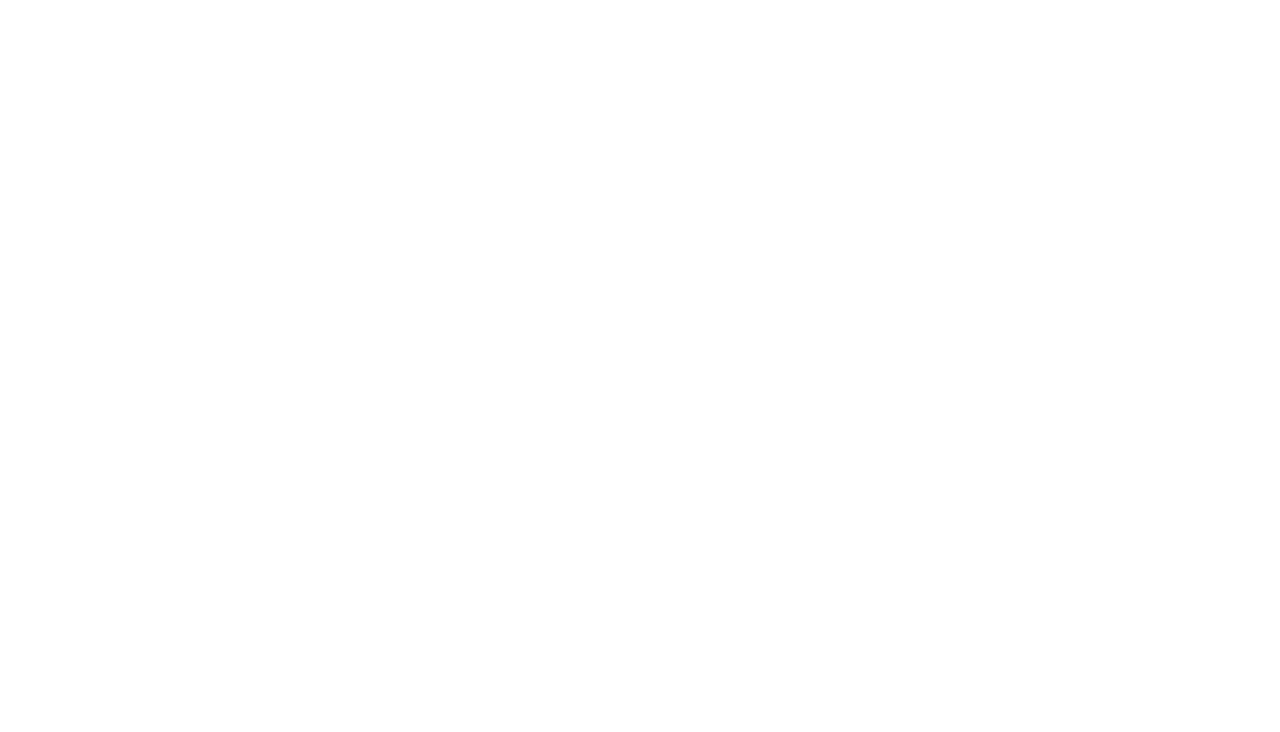
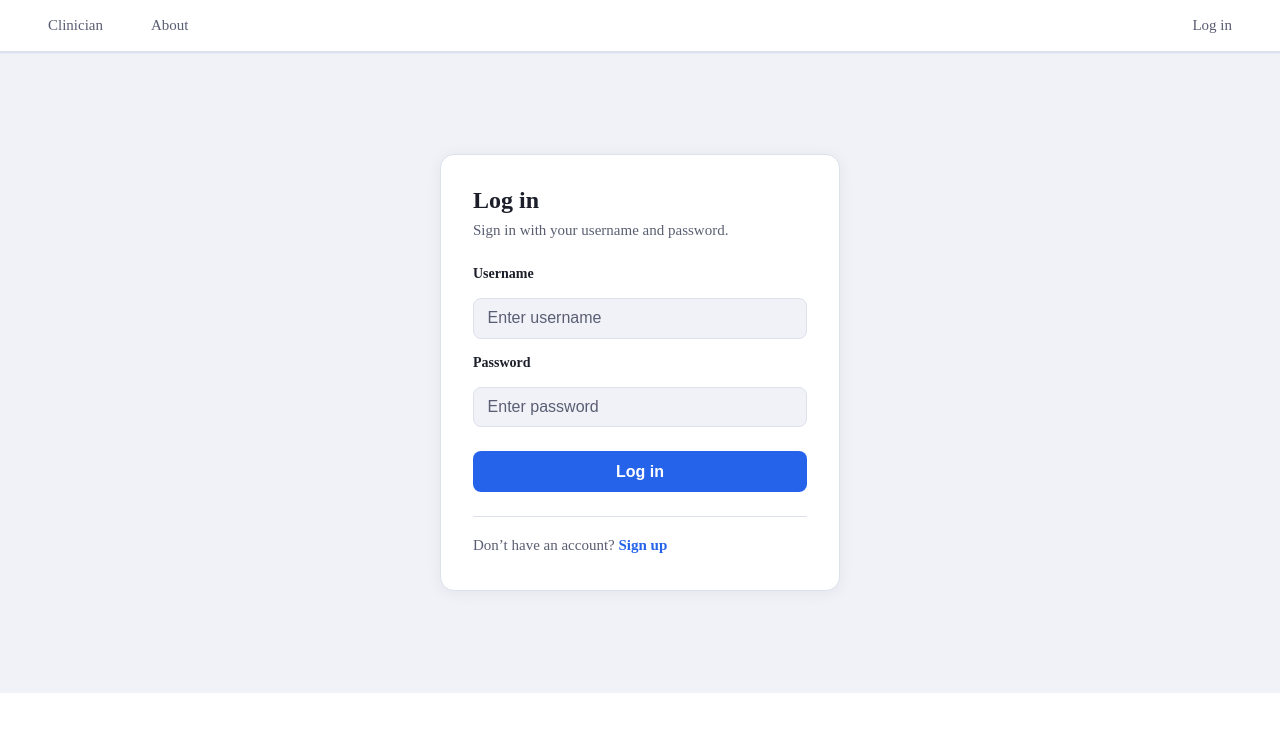
Before and after one commit to nguyendylan164-droid/AxxessHack, a React app in the folder frontend/: page /login in a window 1280 px wide. Before the commit this address had no page. Shown: the top 732 px of the page. Built offline with nearby package versions, Linux system fonts and the light colour scheme; the HTML template or start-up script is replaced by a standard one.

Commit message:
cleanup and added login and signup

```diff
--- a/frontend/src/App.css
+++ b/frontend/src/App.css
@@ -45,6 +45,10 @@
   display: flex;
   gap: 2rem;
   align-items: center;
+}
+
+.nav-link--right {
+  margin-left: auto;
 }
 
 .nav-link {
@@ -712,6 +716,108 @@
   color: var(--text-secondary);
 }
 
+/* Auth (Login / Sign up) */
+.auth-page {
+  min-height: 80vh;
+  display: flex;
+  align-items: center;
+  justify-content: center;
+  padding: 2rem 1rem;
+  background: var(--bg-page);
+}
+
+.auth-card {
+  width: 100%;
+  max-width: 400px;
+  background: var(--bg-elevated);
+  border: 1px solid var(--border);
+  border-radius: 14px;
+  padding: 2rem 2rem 2.25rem;
+  box-shadow: 0 2px 16px rgba(0, 0, 0, 0.06);
+}
+
+.auth-title {
+  margin: 0 0 0.35rem;
+  font-size: 1.5rem;
+  font-weight: 600;
+  color: var(--text-primary);
+}
+
+.auth-subtitle {
+  margin: 0 0 1.5rem;
+  font-size: 0.9375rem;
+  color: var(--text-secondary);
+  line-height: 1.45;
+}
+
+.auth-form {
+  display: flex;
+  flex-direction: column;
+  gap: 1rem;
+}
+
+.auth-label {
+  font-size: 0.875rem;
+  font-weight: 600;
+  color: var(--text-primary);
+}
+
+.auth-input {
+  padding: 0.65rem 0.85rem;
+  font-size: 1rem;
+  border: 1px solid var(--border);
+  border-radius: 8px;
+  background: var(--bg-page);
+  color: var(--text-primary);
+  transition: border-color 0.2s ease;
+}
+
+.auth-input::placeholder {
+  color: var(--text-secondary);
+}
+
+.auth-input:focus {
+  outline: none;
+  border-color: var(--accent);
+  box-shadow: 0 0 0 2px var(--accent-soft);
+}
+
+.auth-submit {
+  margin-top: 0.5rem;
+  padding: 0.7rem 1.25rem;
+  font-size: 1rem;
+  font-weight: 600;
+  color: #fff;
+  background: var(--accent);
+  border: none;
+  border-radius: 8px;
+  cursor: pointer;
+  transition: background 0.2s ease, transform 0.2s ease;
+}
+
+.auth-submit:hover {
+  background: #1d4ed8;
+  transform: scale(1.01);
+}
+
+.auth-footer {
+  margin: 1.5rem 0 0;
+  padding-top: 1.25rem;
+  border-top: 1px solid var(--border);
+  font-size: 0.9375rem;
+  color: var(--text-secondary);
+}
+
+.auth-link {
+  color: var(--accent);
+  font-weight: 600;
+  text-decoration: none;
+}
+
+.auth-link:hover {
+  text-decoration: underline;
+}
+
 /* Patient page */
 .patient-page {
   min-height: 100vh;
--- a/frontend/src/App.tsx
+++ b/frontend/src/App.tsx
@@ -1,6 +1,8 @@
 import { Routes, Route, Link, Outlet } from 'react-router-dom'
 import { Home } from './pages/Home'
 import { About } from './pages/About'
+import { Login } from './pages/Login'
+import { SignUp } from './pages/SignUp'
 import './App.css'
 
 function Layout() {
@@ -10,6 +12,7 @@
         <div className="navbar-inner">
           <Link to="/" className="nav-link">Clinician</Link>
           <Link to="/about" className="nav-link">About</Link>
+          <Link to="/login" className="nav-link nav-link--right">Log in</Link>
         </div>
       </nav>
       <main>
@@ -25,6 +28,8 @@
       <Route element={<Layout />}>
         <Route path="/" element={<Home />} />
         <Route path="/about" element={<About />} />
+        <Route path="/login" element={<Login />} />
+        <Route path="/signup" element={<SignUp />} />
       </Route>
     </Routes>
   )
--- /dev/null
+++ b/frontend/src/pages/Login.tsx
@@ -0,0 +1,53 @@
+import { Link } from 'react-router-dom'
+
+export function Login() {
+  return (
+    <div className="auth-page">
+      <div className="auth-card">
+        <h1 className="auth-title">Log in</h1>
+        <p className="auth-subtitle">Sign in with your username and password.</p>
+
+        <form
+          className="auth-form"
+          onSubmit={(e) => {
+            e.preventDefault()
+            // Placeholder until backend auth is set up
+          }}
+        >
+          <label className="auth-label" htmlFor="username">
+            Username
+          </label>
+          <input
+            id="username"
+            type="text"
+            className="auth-input"
+            placeholder="Enter username"
+            autoComplete="username"
+          />
+
+          <label className="auth-label" htmlFor="password">
+            Password
+          </label>
+          <input
+            id="password"
+            type="password"
+            className="auth-input"
+            placeholder="Enter password"
+            autoComplete="current-password"
+          />
+
+          <button type="submit" className="auth-submit">
+            Log in
+          </button>
+        </form>
+
+        <p className="auth-footer">
+          Don’t have an account?{' '}
+          <Link to="/signup" className="auth-link">
+            Sign up
+          </Link>
+        </p>
+      </div>
+    </div>
+  )
+}
--- /dev/null
+++ b/frontend/src/pages/SignUp.tsx
@@ -0,0 +1,19 @@
+import { Link } from 'react-router-dom'
+
+export function SignUp() {
+  return (
+    <div className="auth-page">
+      <div className="auth-card">
+        <h1 className="auth-title">Sign up</h1>
+        <p className="auth-subtitle">Create an account. (Form coming soon.)</p>
+
+        <p className="auth-footer">
+          Already have an account?{' '}
+          <Link to="/login" className="auth-link">
+            Log in
+          </Link>
+        </p>
+      </div>
+    </div>
+  )
+}
```
Also changed, not shown: 2 other files (tests, documents, lock files or other folders).
